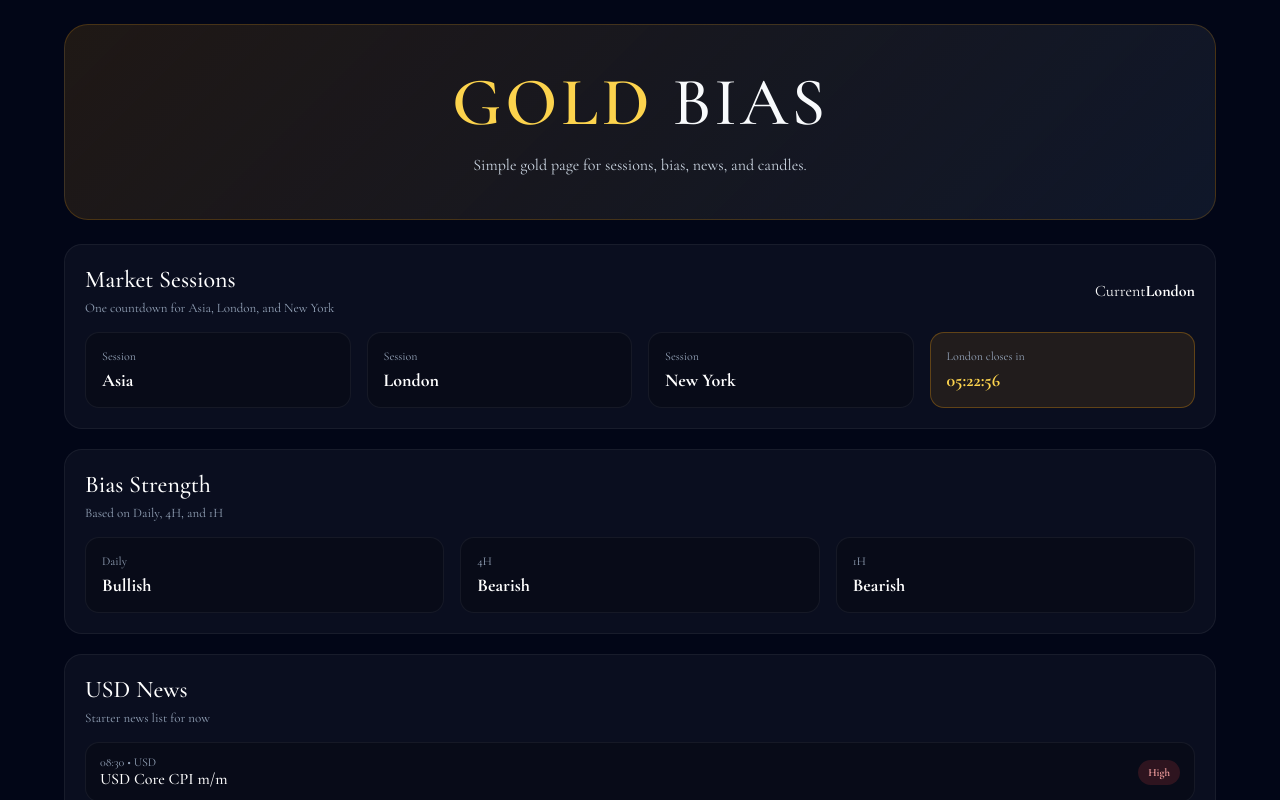
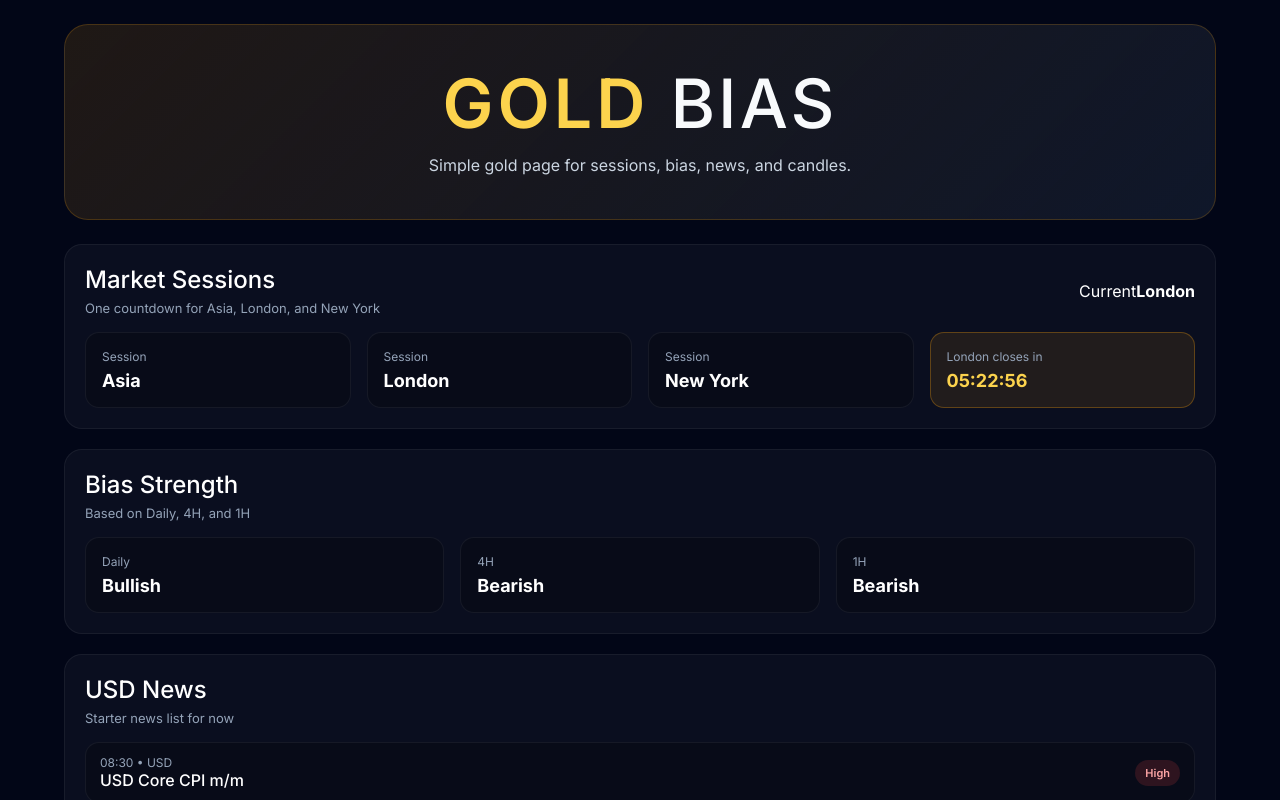
Before and after one commit to Nn1van/gold-bias, a Next.js app: page / in a window 1280 px wide. Shown: the top 800 px of the page. Built offline with nearby package versions, Linux system fonts and the light colour scheme.

Commit message:
Update layout.js

```diff
--- a/app/layout.js
+++ b/app/layout.js
@@ -1,7 +1,7 @@
 import "./globals.css";
-import { Cormorant_Garamond } from "next/font/google";
+import { Inter } from "next/font/google";
 
-const luxuryFont = Cormorant_Garamond({
+const mainFont = Inter({
   subsets: ["latin"],
   weight: ["400", "500", "600", "700"],
 });
@@ -14,7 +14,7 @@
 export default function RootLayout({ children }) {
   return (
     <html lang="en">
-      <body className={luxuryFont.className}>{children}</body>
+      <body className={mainFont.className}>{children}</body>
     </html>
   );
 }
```
